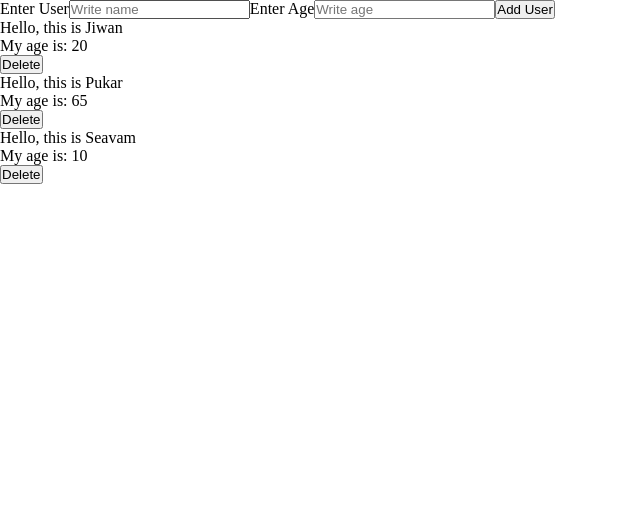
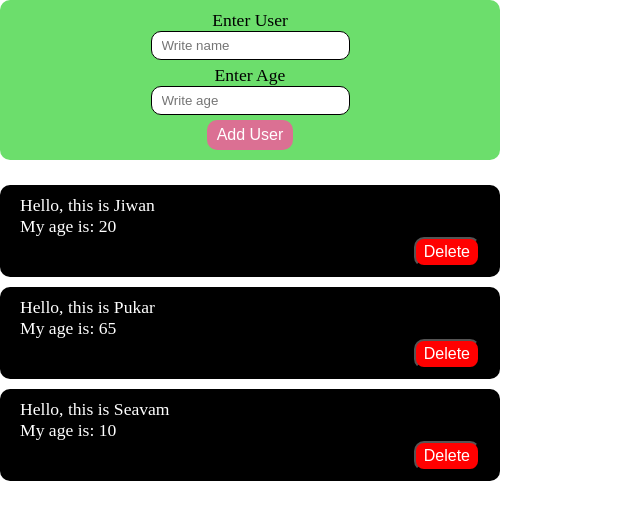
Before and after one commit to JiwanChaudhary/username-and-age-validation, a React (Create React App) app: page / in a window 1280 px wide. Shown: the top 520 px of the page, without its empty margins (0-640 px from the left). Built offline with nearby package versions, Linux system fonts and the light colour scheme.

Commit message:
delete button added and css updated

```diff
--- a/src/App.css
+++ b/src/App.css
@@ -1,5 +1,79 @@
 * {
+  margin: 0;
+  padding: 0;
+  box-sizing: border-box;
+}
+
+.form {
+  max-width: 500px;
+  background-color: rgb(108, 222, 108);
+  border-radius: 10px;
+}
+
+.form form {
+  display: flex;
+  flex-direction: column;
+  align-items: center;
+  padding: 10px 0;
+}
+
+label {
+    font-size: 1.1rem;
+}
+
+input {
+    padding: 6px 10px;
+    border: 1px solid black;
+    border-radius: 10px;
+    margin-bottom: 5px;
+}
+
+input:focus {
+    outline: none;
+}
+
+.adduser {
+    padding: 6px 10px;
+    border-radius: 10px;
+    background-color: palevioletred;
+    color: #fff;
+    font-size: 1rem;
+    border: none;
+    cursor: pointer;
+}
+
+input::-webkit-outer-spin-button,
+input::-webkit-inner-spin-button {
+    -webkit-appearance: none;
     margin: 0;
-    padding: 0;
-    box-sizing: border-box;
 }
+
+.user {
+    margin-top: 20px;
+    max-width: 500px;
+    width: auto;
+    display: flex;
+    flex-direction: column;
+}
+
+.userAge {
+    margin: 5px 0;
+    background: black;
+    color: #fff;
+  padding: 10px 20px;
+  border-radius: 10px;
+}
+
+.userAge p {
+    font-size: 1.1rem;
+}
+
+.userAge button {
+    float: right;
+    padding: 4px 8px;
+    border-radius: 10px;
+    background-color: red;
+    color: #fff;
+    font-size: 1rem;
+    cursor: pointer;
+}
--- a/src/App.js
+++ b/src/App.js
@@ -14,11 +14,13 @@ function App() {
   }
 
   function handleDelete(id) {
-    setUsername(
-      username.filter((user) => {
-        return user.id !== id;
-      })
-    );
+    if (window.confirm("Are you sure, you want to delete?")) {
+      setUsername(
+        username.filter((user) => {
+          return user.id !== id;
+        })
+      );
+    }
   }
 
   return (
--- a/src/components/AddUser.jsx
+++ b/src/components/AddUser.jsx
@@ -25,8 +25,8 @@ const AddUser = ({ addUserAge }) => {
   };
 
   return (
-    <div>
-      <form onSubmit={handleSubmit}>
+    <div className='form'>
+      <form onSubmit={handleSubmit} >
         <label htmlFor="user">Enter User</label>
         <input
           type="text"
@@ -43,7 +43,7 @@ const AddUser = ({ addUserAge }) => {
           onChange={handleInputAge}
           value={age}
         />
-        <button type="submit">Add User</button>
+        <button type="submit" className="adduser">Add User</button>
       </form>
     </div>
   );
--- a/src/components/UserAgeList.jsx
+++ b/src/components/UserAgeList.jsx
@@ -2,10 +2,10 @@ import React from "react";
 
 const UserAgeList = ({ userAgeL, deleteUser }) => {
   return (
-    <div>
+    <div className="user">
       {userAgeL.map((user) => {
         return (
-          <div key={user.id}>
+          <div key={user.id} className="userAge">
             <p>Hello, this is {user.user}</p>
             <p>My age is: {user.age}</p>
             <button onClick={() => deleteUser(user.id)}>Delete</button>
```
